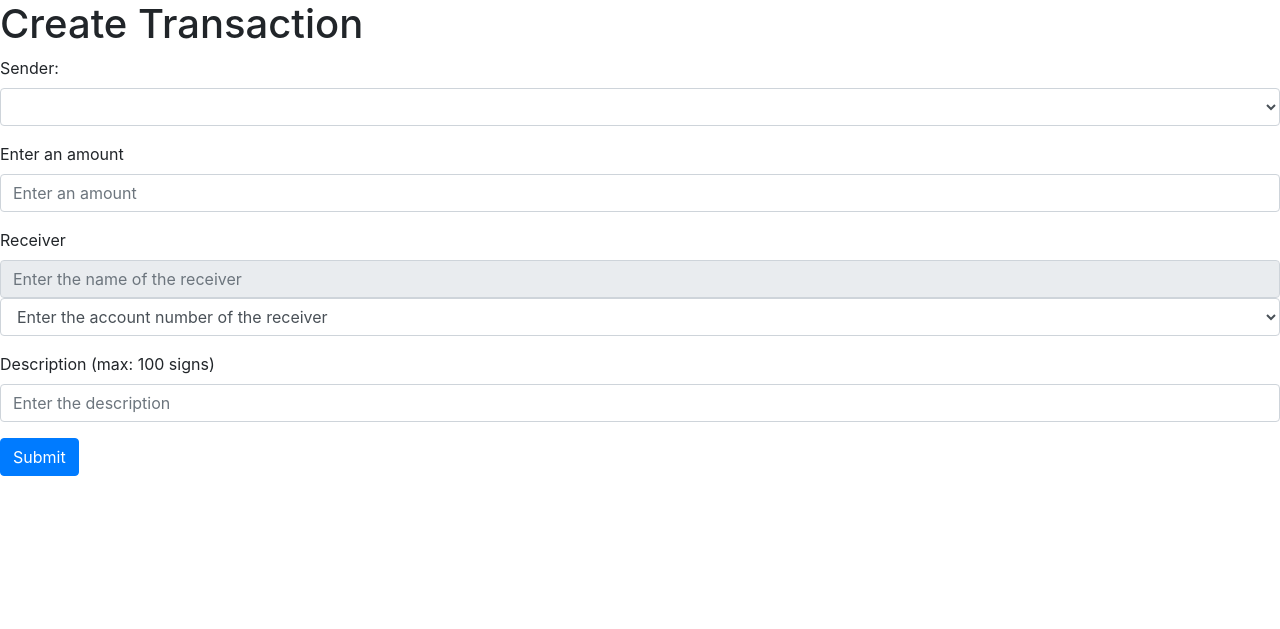
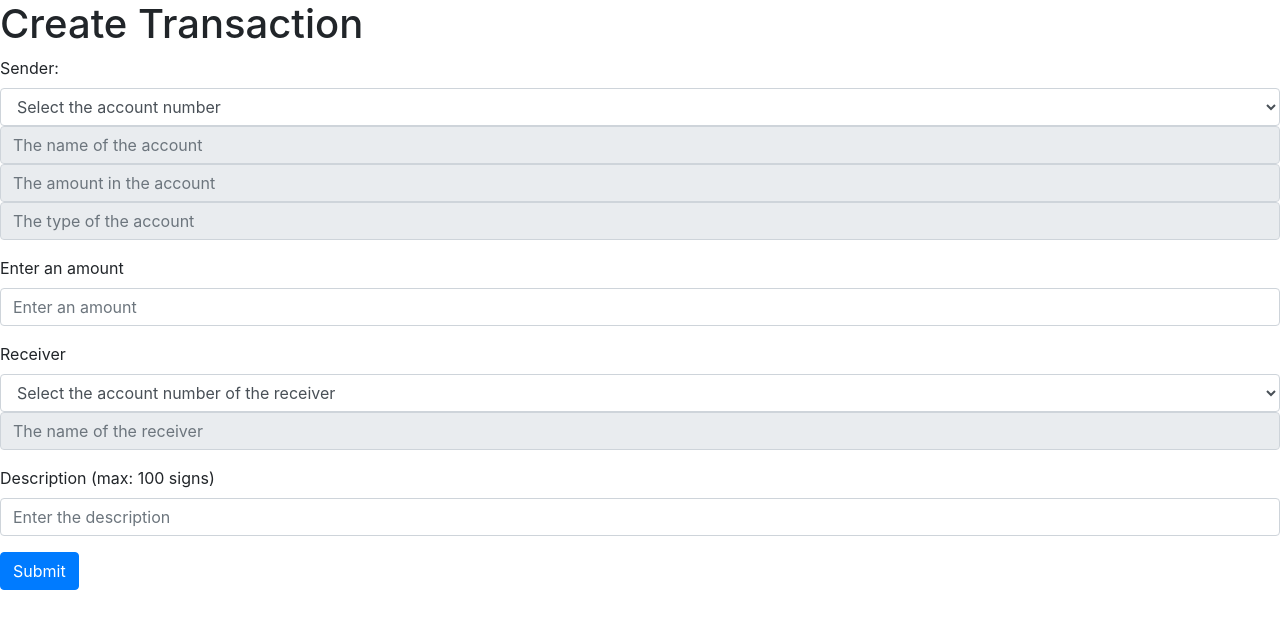
Before and after one commit to MikevanHuizen2912/capstone, a Django app: page /transaction in a window 1280 px wide. Shown: the part 56-685 px from the top of the page. Run offline with Django 4.2, Linux system fonts and the light colour scheme; data comes from the database, SQL or seed files in the repository; lists and menus that the app fills with data are empty.

Commit message:
Finished the selection menu for the sender

```diff
--- a/bank/static/bank/transaction.js
+++ b/bank/static/bank/transaction.js
@@ -8,7 +8,14 @@ function information_sender(){
     fetch(`/account/${number}`)
     .then(response => response.json())
     .then(account => {
-
+        document.querySelector('#transaction_sender_name').value = `${account.holder_name}`
+        document.querySelector('#transaction_sender_amount').value = `$${account.amount}`
+        if(account.type === "Save"){
+            document.querySelector('#transaction_sender_type').value = "Saving Account"
+        }
+        else if(account.type === "Pay"){
+            document.querySelector('#transaction_sender_type').value = "Paying Account"
+        }
     })
 }
 
--- a/bank/templates/bank/transaction.html
+++ b/bank/templates/bank/transaction.html
@@ -23,7 +23,11 @@
                         {{ account.number }}
                     </option>
                     {% endfor %}
+                    <option value="" disabled selected>Select the account number</option>
                 </select>
+                <input class="form-control" id="transaction_sender_name" type="text" placeholder="The name of the account" disabled>
+                <input class="form-control" id="transaction_sender_amount" type="text" placeholder="The amount in the account" disabled>
+                <input class="form-control" id="transaction_sender_type" type="text" placeholder="The type of the account" disabled>
             </div>
         {% endif %}
         <div class="form-group" id="transaction_amount">
@@ -38,15 +42,15 @@
         </div>
         <div class="form-group" id="transaction_receiver">
             <label for="transaction_receiver_name">Receiver</label>
-            <input class="form-control" id="transaction_receiver_name" name="receiver_name" type="text" placeholder="Enter the name of the receiver" disabled>
-            <select class="form-control" id="transaction_receiver_number" name="receiver_number" placeholder="Enter the account number of the receiver">
+            <select class="form-control" id="transaction_receiver_number" name="receiver_number">
                 {% for account in all_accounts %}
                 <option>
                     {{ account.number }}
                 </option>
                 {% endfor %}
-                <option value="" disabled selected>Enter the account number of the receiver</option>
+                <option value="" disabled selected>Select the account number of the receiver</option>
             </select>
+            <input class="form-control" id="transaction_receiver_name" name="receiver_name" type="text" placeholder="The name of the receiver" disabled>
         </div>
         <div class="form-group" id="transaction_description">
             <label for="transaction_description">Description (max: 100 signs)</label>
```
